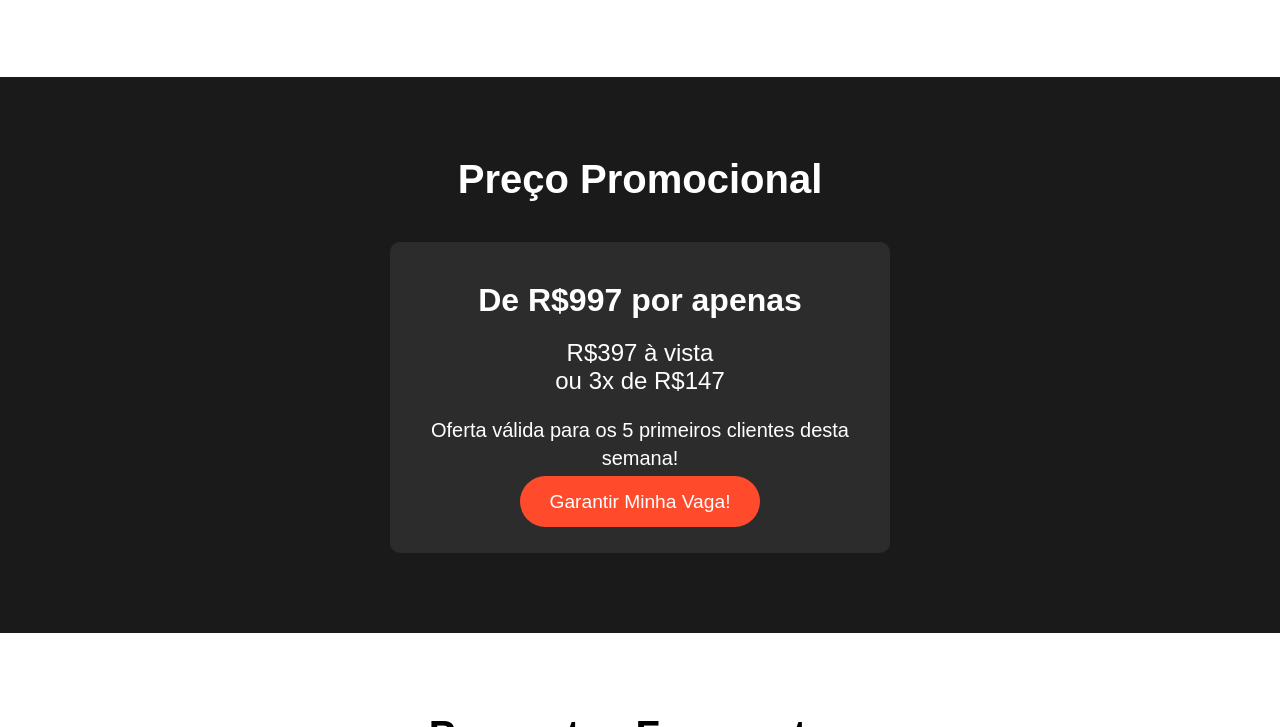
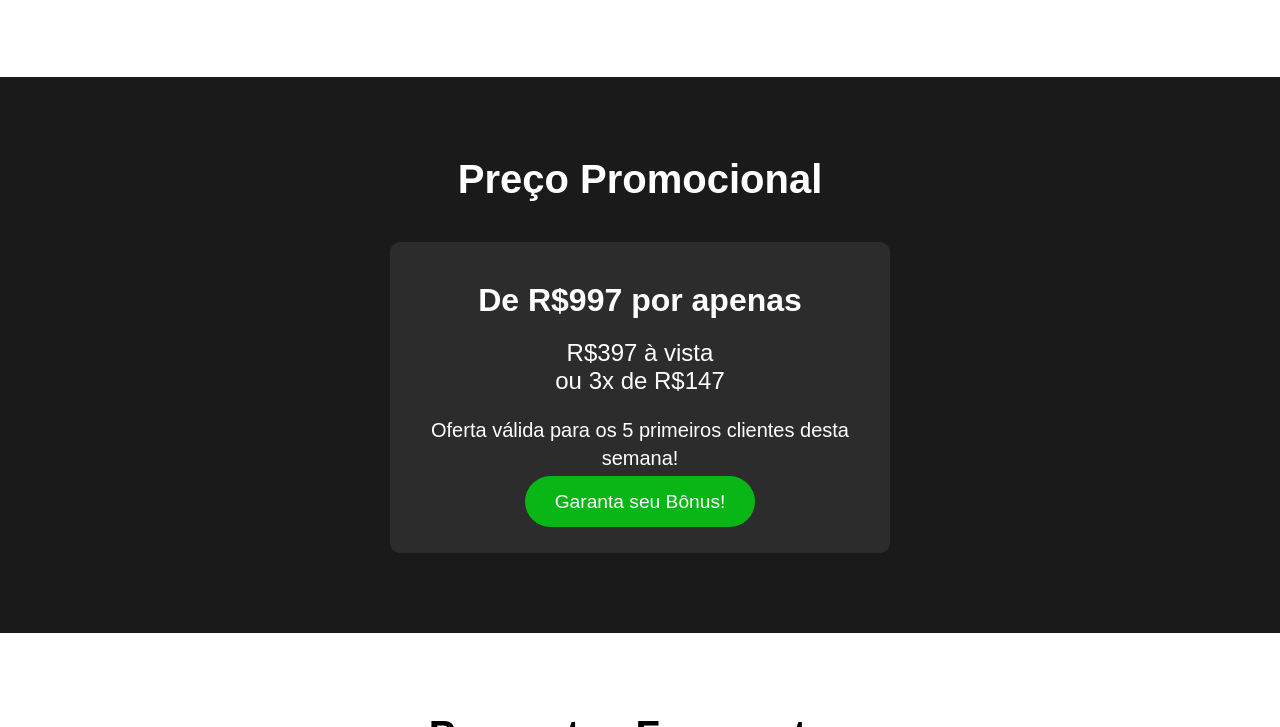
Before and after one commit to diviinu/geneseez, a plain HTML site: page index.html in a window 1280 px wide. Shown: the part 1066-1793 px from the top of the page. Drawn offline with Linux system fonts and the light colour scheme.

Commit message:
Update index.html

```diff
--- a/index.html
+++ b/index.html
@@ -96,7 +96,7 @@
         }
 
         .cta-button {
-            background: #ff4b2b;
+            background: #08b616;
             color: white;
             padding: 15px 30px;
             border-radius: 50px;
@@ -142,7 +142,7 @@
 
         .benefit-item i {
             font-size: 2.5em;
-            color: #ff4b2b;
+            color: #08b616;
             margin-bottom: 20px;
         }
 
@@ -316,7 +316,7 @@
                 <h3>De R$997 por apenas</h3>
                 <p>R$397 à vista <br> ou 3x de R$147</p>
                 <p><small>Oferta válida para os 5 primeiros clientes desta semana!</small></p>
-                <a href="https://wa.me/558391427149" class="cta-button">Garantir Minha Vaga!</a>
+                <a href="https://wa.me/558391427149" class="cta-button">Garanta seu Bônus!</a>
             </div>
         </div>
     </section>
```
